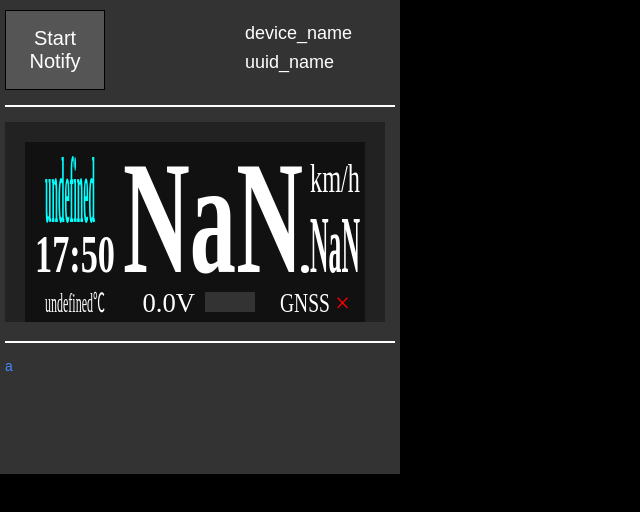
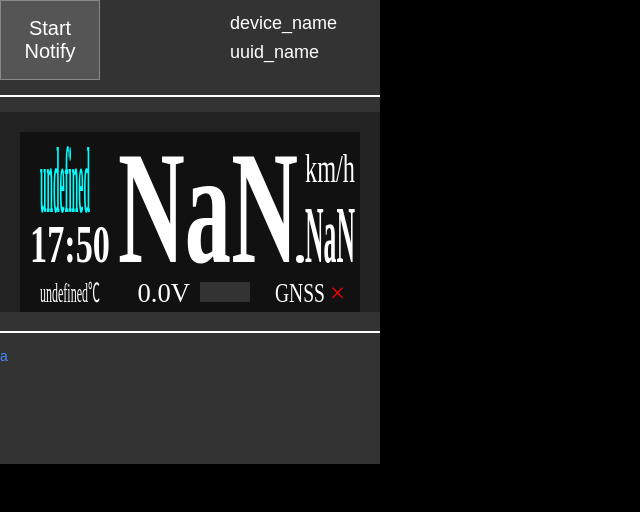
Before and after one commit to yosihisa/CubBleMonitor, a plain HTML site: page docs/index.html in a window 1280 px wide. Shown: the whole page, without its empty margins (0-640 px from the left). Drawn offline with Linux system fonts and the light colour scheme.

Commit message:
Update style.css

```diff
--- a/docs/style.css
+++ b/docs/style.css
@@ -19,7 +19,7 @@ html, body, div, span, applet, object, iframe, h1, h2, h3, h4, h5, h6, p, blockq
 
 html, body {
 	font-family: 'Oswald', sans-serif;
-	min-width: 400px;
+	min-width: 380px;
   background-color: #000;
 }
 
@@ -32,7 +32,7 @@ hr{
 
 .container{
   width: 100%;
-  max-width: 400px;
+  max-width: 380px;
   background-color: #333;
   color: #ffffff;
 }
@@ -44,12 +44,12 @@ hr{
 }
 
 .contents{
-  padding: 10px 0px 100px 0px;
+  padding: 0px 0px 100px 0px;
 }
 
 .margin{
-  border-left:  5px;
-  border-right: 5px;
+  border-left:  0px;
+  border-right: 0px;
   border-style: solid;
   box-sizing: border-box;
   border-color: rgba(0, 0, 0, 0);
```
